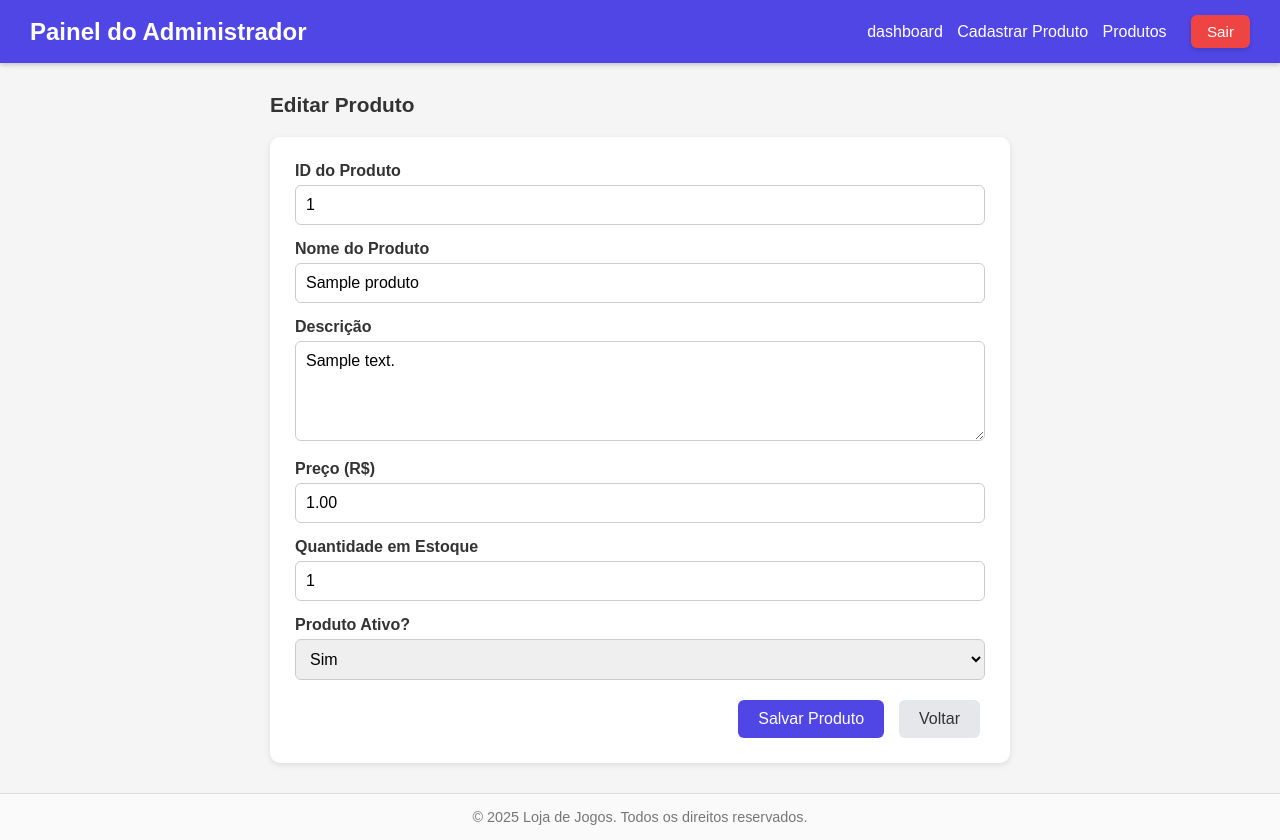
After one commit to william-p-silva/Estudos-PHP, a PHP site: page /view/alterar-produtos.php?id=1 in a window 1280 px wide. The commit adds this page. Run offline with PHP 8.4, Linux system fonts and the light colour scheme; the visitor is signed in with stand-in values (Sample User, id 1); tables that the repository leaves empty hold one stand-in row (values such as "Sample post").

Commit message:
algumas atualizações

```diff
--- /dev/null
+++ b/alissongames/excluir-produto.php
@@ -0,0 +1,6 @@
+<?php
+require_once 'conexao.php';
+require_once 'verifica_secao.php';
+verificar_acesso('admin');
+
+?>
--- a/alissongames/exibe-detalhes.php
+++ b/alissongames/exibe-detalhes.php
@@ -26,3 +26,20 @@ function contarPedidos($con){
     $stmt = $stmt->fetchColumn();
     return $stmt;
 }
+
+function vericarProduto($con)
+{
+    if (!isset($_GET['id'])) {
+        header('Location: produtos.php?erro=1');
+        exit();
+    } else if (empty($_GET['id']) or !is_numeric($_GET['id'])) {
+        header('Location: produtos.php?erro=1');
+        exit();
+    }else{
+        $id = $_GET['id'];
+        $sql = "SELECT id, nome, descricao, preco, estoque, ativo FROM produtos WHERE id = :id";
+        $stmt = $con->prepare($sql);
+        $stmt->execute(['id' => $id]);
+        return $produto = $stmt->fetch();
+    }
+}
--- /dev/null
+++ b/alissongames/view/alterar-produtos.php
@@ -0,0 +1,250 @@
+<?php
+session_start();
+require_once '../conexao.php';
+require_once '../exibe-detalhes.php';
+require_once '../verifica_secao.php';
+verificar_acesso('admin');
+$produto = vericarProduto($con);
+$selected_sim = ($produto['ativo'] == 1) ? 'selected' : '';
+$selected_nao = ($produto['ativo'] == 0) ? 'selected' : '';
+?>
+<!DOCTYPE html>
+<html lang="pt-br">
+
+<head>
+    <meta charset="UTF-8">
+    <meta name="viewport" content="width=device-width, initial-scale=1.0">
+    <title>Cadastrar Produto - Loja de Jogos</title>
+    <link rel="stylesheet" href="style/styleAdmin.css">
+    <style>
+        * {
+            margin: 0;
+            padding: 0;
+            box-sizing: border-box;
+            font-family: Arial, sans-serif;
+        }
+
+        body {
+            background-color: #f5f5f5;
+            color: #333;
+            min-height: 100vh;
+            display: flex;
+            flex-direction: column;
+        }
+
+        header {
+            background-color: #4f46e5;
+            color: white;
+            padding: 15px 30px;
+            display: flex;
+            justify-content: space-between;
+            align-items: center;
+            box-shadow: 0 2px 5px rgba(0, 0, 0, 0.2);
+        }
+
+        header h1 {
+            font-size: 1.5em;
+            font-weight: bold;
+        }
+
+        header nav a {
+            color: white;
+            margin-left: 15px;
+            text-decoration: none;
+            transition: opacity 0.2s;
+        }
+
+        header nav a:hover {
+            opacity: 0.8;
+            text-decoration: underline;
+        }
+
+        main {
+            flex: 1;
+            padding: 30px;
+            max-width: 800px;
+            margin: auto;
+            width: 100%;
+        }
+
+        h2 {
+            font-size: 1.3em;
+            margin-bottom: 20px;
+        }
+
+        #cadastro-produto-form {
+            background-color: white;
+            padding: 25px;
+            border-radius: 10px;
+            box-shadow: 0 2px 6px rgba(0, 0, 0, 0.1);
+        }
+
+        .form-group {
+            margin-bottom: 15px;
+        }
+
+        label {
+            display: block;
+            font-weight: bold;
+            margin-bottom: 5px;
+        }
+
+        input[type="text"],
+        input[type="number"],
+        textarea,
+        select {
+            width: 100%;
+            padding: 10px;
+            border: 1px solid #ccc;
+            border-radius: 6px;
+            font-size: 1em;
+            transition: border-color 0.2s;
+        }
+
+        input:focus,
+        textarea:focus,
+        select:focus {
+            border-color: #4f46e5;
+            outline: none;
+        }
+
+        textarea {
+            resize: vertical;
+            min-height: 100px;
+        }
+
+        .btn-group {
+            display: flex;
+            justify-content: flex-end;
+            gap: 10px;
+            margin-top: 20px;
+        }
+
+        button {
+            padding: 10px 20px;
+            border: none;
+            border-radius: 6px;
+            font-size: 1em;
+            cursor: pointer;
+            transition: background-color 0.2s;
+        }
+
+        .btn-salvar {
+            background-color: #4f46e5;
+            color: white;
+        }
+
+        .btn-salvar:hover {
+            background-color: #4338ca;
+        }
+
+        .btn-cancelar {
+            background-color: #e5e7eb;
+            color: #333;
+            padding: 10px 20px;
+            border: none;
+            border-radius: 6px;
+            font-size: 1em;
+            cursor: pointer;
+            transition: background-color 0.2s;
+        }
+
+        .btn-cancelar:hover {
+            background-color: #d1d5db;
+        }
+
+        footer {
+            text-align: center;
+            padding: 15px;
+            font-size: 0.9em;
+            color: #777;
+            border-top: 1px solid #ddd;
+            background-color: #fafafa;
+        }
+
+        @media (max-width: 600px) {
+            header {
+                flex-direction: column;
+                align-items: flex-start;
+            }
+
+            header nav {
+                margin-top: 10px;
+            }
+        }
+    </style>
+</head>
+
+<body>
+    <header>
+        <h1>Painel do Administrador</h1>
+        <form action="../processa-logout.php" method="POST" id="navbar">
+            <a href="admin.php">dashboard</a>
+            <a href="cadastro-produto.php">Cadastrar Produto</a>
+            <a href="produtos.php">Produtos</a>
+
+            <button class="sair" type="submit">Sair
+        </form>
+    </header>
+
+    <main>
+        <h2>Editar Produto</h2>
+
+        <form action="../editar-produto.php" method="POST" id="cadastro-produto-form">
+
+            <div class="form-group">
+                <label for="nome">ID do Produto</label>
+                <input type="text" id="id" name="id" required value="<?= $produto['id'] ?>" readonly>
+            </div>
+
+            <div class="form-group">
+                <label for="nome">Nome do Produto</label>
+                <input type="text" id="nome" name="nome" required value="<?= $produto['nome'] ?>">
+            </div>
+
+            <div class="form-group">
+                <label for="descricao">Descrição</label>
+                <textarea id="descricao" name="descricao" required><?= $produto['descricao'] ?></textarea>
+            </div>
+
+            <div class="form-group">
+                <label for="preco">Preço (R$)</label>
+                <input type="number" id="preco" name="preco" step="0.01" min="0" value="<?= $produto['preco'] ?>" required>
+            </div>
+
+            <div class="form-group">
+                <label for="estoque">Quantidade em Estoque</label>
+                <input type="number" id="estoque" name="estoque" min="0" value="<?= $produto['estoque'] ?>" required>
+            </div>
+            <div class="form-group">
+                <label for="ativo">Produto Ativo?</label>
+                <select id="ativo" name="ativo" required>
+
+                    <option value='1' <?= $selected_sim?>>Sim</option>
+                    <option value='0' <?= $selected_nao?>>Não</option>";
+
+
+
+                </select>
+            </div>
+
+            <div class="btn-group">
+                <button type="submit" class="btn-salvar">Salvar Produto</button>
+                <a href="produtos.php"><div class="btn-cancelar">Voltar</div></a>
+            </div>
+
+        </form>
+        <?php
+        if (isset($_GET['erro']) and $_GET['erro'] == 1) {
+            echo "<script>window.alert('Dados Invalidos')</script>";
+        }
+
+        ?>
+    </main>
+
+    <footer>
+        © 2025 Loja de Jogos. Todos os direitos reservados.
+    </footer>
+</body>
+
+</html>
--- /dev/null
+++ b/alissongames/view/index.php
@@ -0,0 +1,3 @@
+<<?php
+header('Location: tela-login.php');
+?>
```
Also changed, not shown: alissongames/editar-produto.php (added, +41 -0 lines), alissongames/exibe-produtos.php (+8 -7 lines), alissongames/view/produtos.php (+31 -2 lines), alissongames/view/style/produtos.css (+50 -52 lines).
